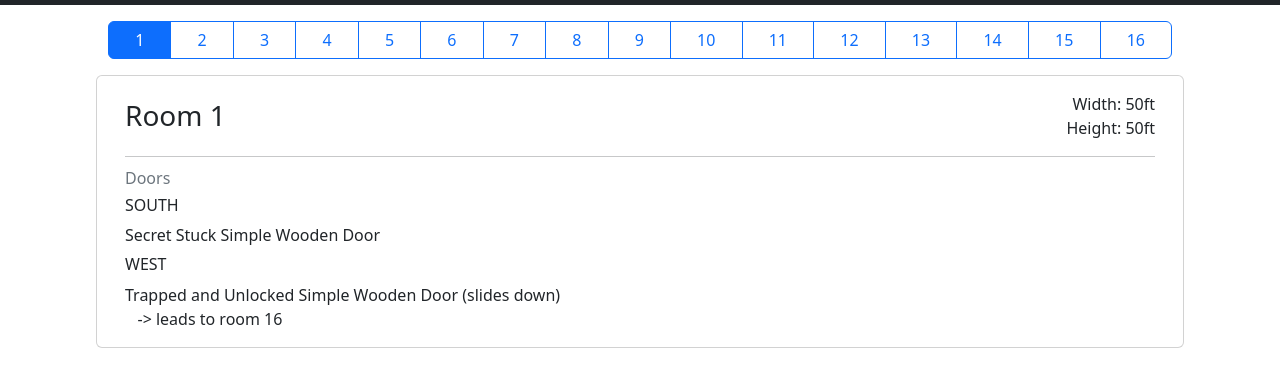
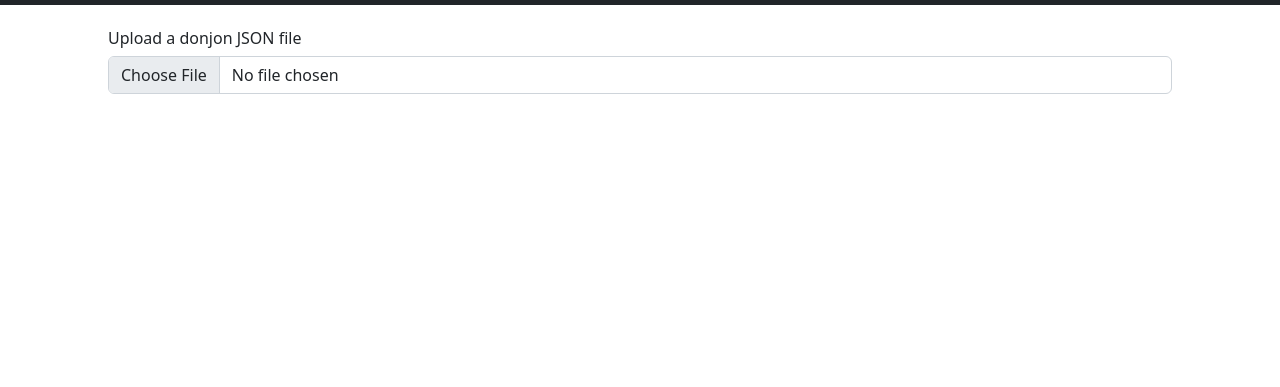
Before and after one commit to lindenhutchinson/dungeon, a website: page main.html in a window 1280 px wide. Shown: the part 51-438 px from the top of the page. Drawn offline with nearby package versions, Linux system fonts and the light colour scheme.

Commit message:
implemented upload json functionality

```diff
--- a/main.html
+++ b/main.html
@@ -20,6 +20,13 @@
         </div>
     </nav>
     <div class="container-fluid">
+        <div class="row justify-content-center align-items-center mt-4">
+            <div style="width:85vw">
+                <h6>Upload a donjon JSON file</h6>
+                <input onchange="uploadJson()" accept=".json" class="form-control" type="file" id="json-file">
+            </div>
+        </div>
+        <div id="all-content" hidden>
             <div class="row justify-content-center align-items-center mt-2">
                 <div id="control" class="overflow-auto py-2" style="width:85vw">
                 </div>
@@ -52,20 +59,30 @@
                 </div>
             </div>
         </div>
+    </div>
 
     <script type="text/javascript">
-        fetch('data.json')
-            .then(function (response) {
-                return response.json();
-            })
-            .then(function (data) {
-                createRoomButtons(data.rooms);
-                showRoom('room-1', data.rooms);
-            })
-            .catch(function (err) {
-                console.log('error: ' + err);
+        uploadJson();
+        function uploadJson() {
+            var file = document.getElementById("json-file").files[0];
+            if (file) {
+                var reader = new FileReader();
+                reader.readAsText(file, "UTF-8");
+                reader.onload = function (evt) {
+                    const data = JSON.parse(evt.target.result);
+                    // donjon outputs the rooms array with a null value at the beginning, it should be removed
+                    // data.rooms.shift();
+                    localStorage.setItem('rooms', JSON.stringify(data.rooms));
+                    setTimeout(() => {
+                        createRoomButtons();
+                        showRoom('room-1');
                     });
-
+                }
+                reader.onerror = function (evt) {
+                    console.log('error reading json file', evt);
+                }
+            }
+        }
         function onRoomClick(room_label) {
             const controlDiv = document.getElementById('control');
             const scroll = controlDiv.scrollLeft;
@@ -77,18 +94,20 @@
                 .then(
                     function () {
                         controlDiv.scrollLeft = scroll;
-
                     }
                 )
         }
 
-        function createRoomButtons(rooms) {
+        function createRoomButtons() {
+            const rooms = JSON.parse(localStorage.getItem('rooms'));
             const controlDiv = document.getElementById('control');
+            controlDiv.innerHTML = '';
+
             const buttonDiv = document.createElement("div");
             buttonDiv.classList.add('btn-group');
             buttonDiv.setAttribute('role', 'group');
             buttonDiv.setAttribute('id', 'rooms');
-            buttonDiv.style.width = 100+'%';
+            buttonDiv.style.width = 100 + '%';
             // <div class="btn-group" role="group" aria-label="Basic radio toggle button group" id="rooms">
 
             for (let i = 0; i < rooms.length; i++) {
@@ -116,11 +135,10 @@
             }
         }
 
-        function showRoom(room_id, rooms) {
-            console.log(room_id);
+        function showRoom(room_id) {
+            const rooms = JSON.parse(localStorage.getItem('rooms'));
             const room = rooms.filter(r => `room-${r.id}` == room_id)[0];
             console.log(room);
-
             const display_ele = document.getElementById('display');
             const display_name = document.getElementById('r-name');
             display_name.innerHTML = `Room ${room.id}`;
```
Lines whose indentation alone changed are shown as unchanged.
